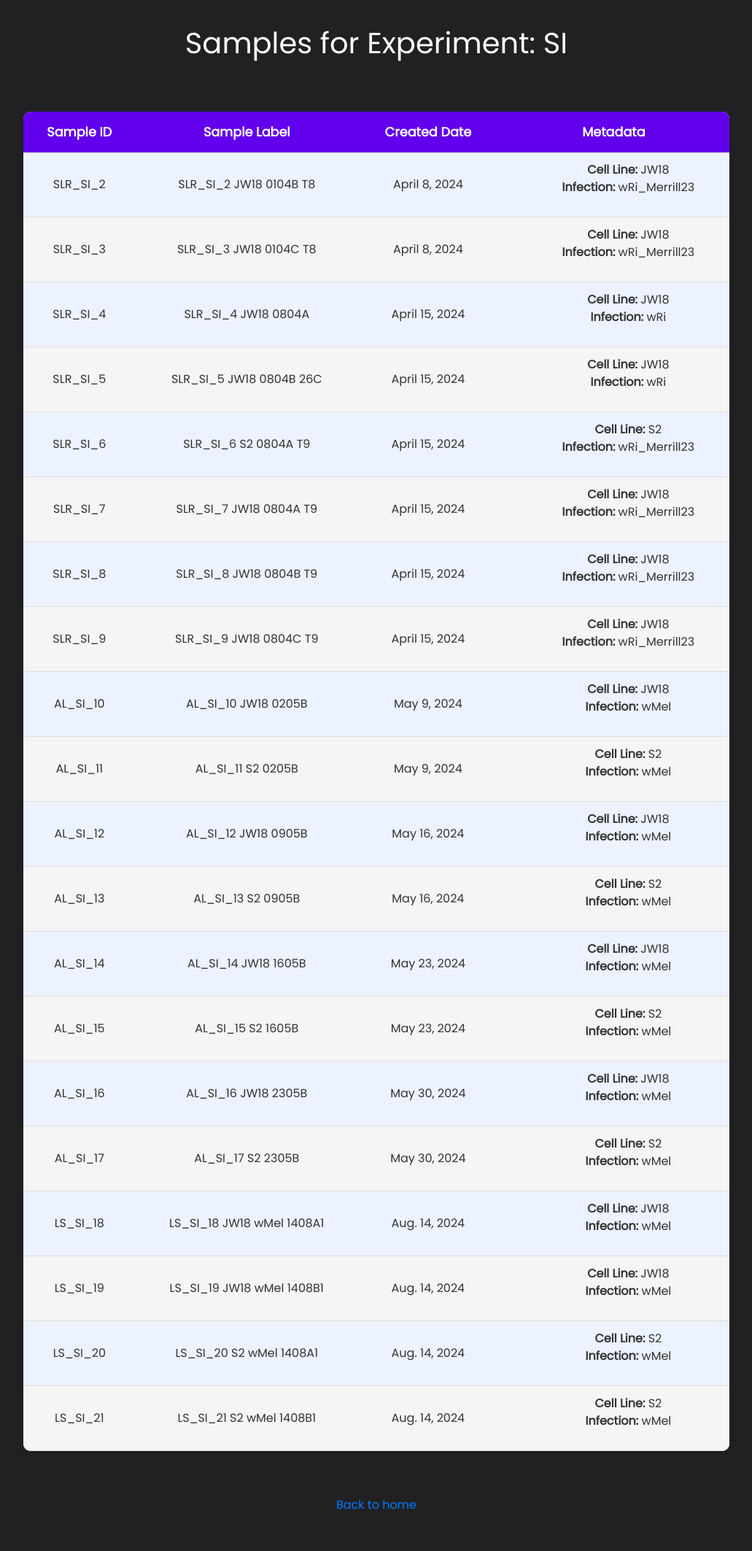
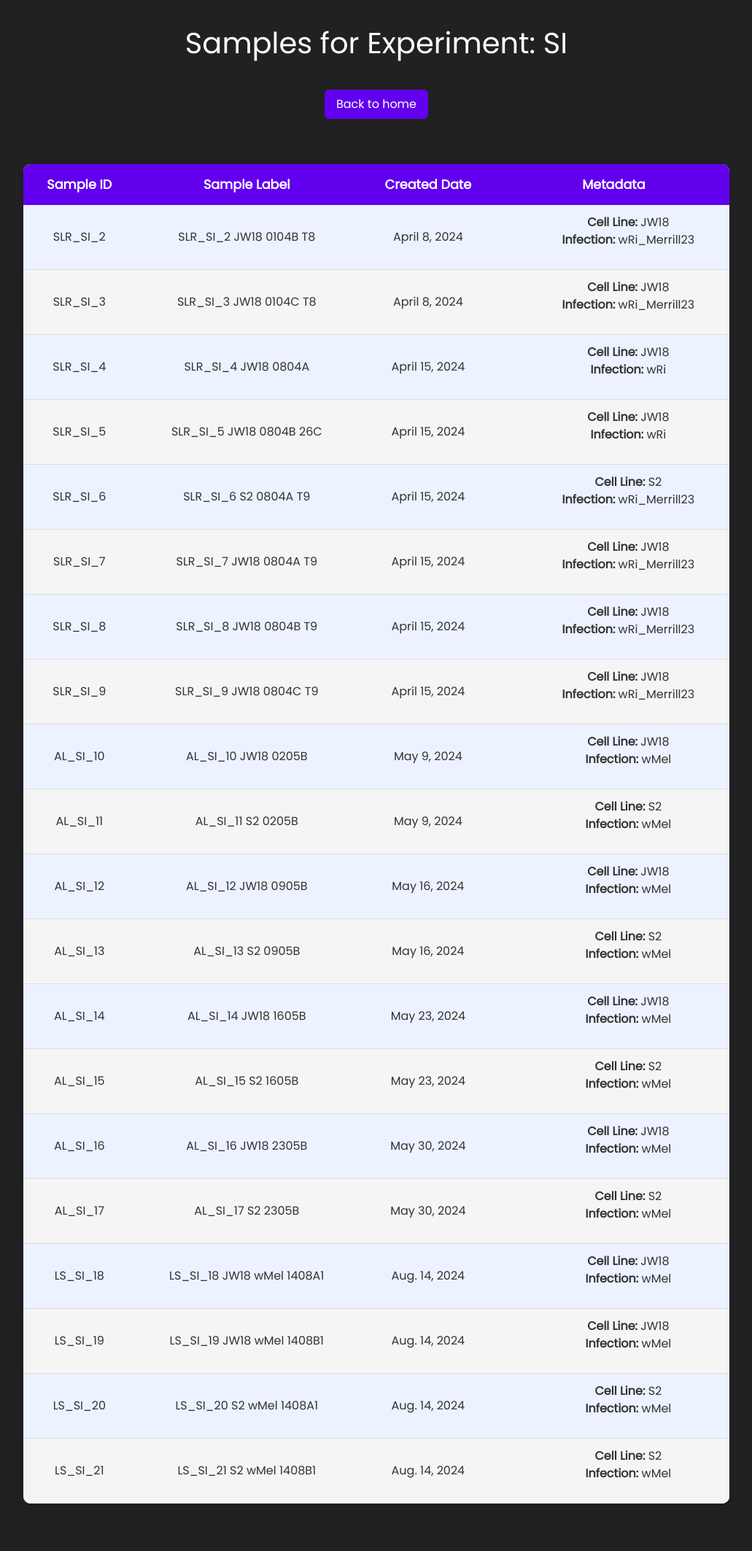
Before and after one commit to lukesylvester99/titerDjango, a Django app: template titerpipeline/main/templates/samples_list.html in a window 1280 px wide. Shown: the whole page at 73% size, without its empty margins (124-1155 px from the left). Before the commit the page ends 2069 px from the top, so only its background shows below. Run offline with Django 5.2, Linux system fonts and the light colour scheme; the template is opened without the code that fills it: values that come from a table or form of the project are taken from there, others are empty; data comes from the database, SQL or seed files in the repository; some libraries are stand-ins or nearby versions.

Commit message:
finished some styling on samples_list.html

```diff
--- a/titerpipeline/main/templates/samples_list.html
+++ b/titerpipeline/main/templates/samples_list.html
@@ -4,7 +4,7 @@
 
     <div class="samples_in_exp">
         <h1>Samples for Experiment: {{ experiment.name }}</h1>
-
+        <a class="btn" href="{% url 'home' %}">Back to home</a>
         <table>
             <thead>
                 <tr>
@@ -42,7 +42,7 @@
             </tbody>
         </table>
 
-        <a href="{% url 'home' %}">Back to home</a>
+
 
     </div>
 
--- a/titerpipeline/static/style.css
+++ b/titerpipeline/static/style.css
@@ -198,3 +198,23 @@ table tbody tr:nth-child(even) {
 .sample_metadata_in_exp li{
     list-style: none;
 }
+
+.btn{
+    padding: 0.5em 1em;
+    border: none;
+    border-radius: 6px;
+    background-color: #6200EE;
+    color: white;
+    font-size: 1em;
+    cursor: pointer;
+    transition: background-color 0.3s, transform 0.2s;
+    outline: none;
+    margin: 0;
+    max-height: 40px;
+    margin-bottom: 0;
+}
+
+.btn:hover {
+    background-color: #5300d2;
+    transform: scale(1.05);
+}
```
